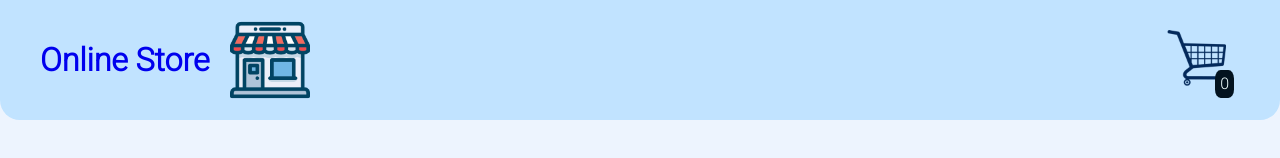
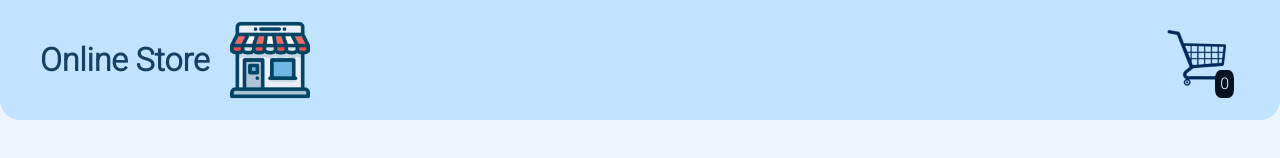
Before and after one commit to KEgorr/online-store, a website built with webpack: page src/index.html in a window 1280 px wide. Shown: the top 158 px of the page. Built offline with nearby package versions, Linux system fonts and the light colour scheme.

Commit message:
fix: change color for logo name

```diff
--- a/src/index.html
+++ b/src/index.html
@@ -12,7 +12,7 @@
       <div class="wrapper">
         <a class="logo" href="#">
           <div class="logo-img"></div>
-          <h1>Online Store</h1>
+          <h1 class="logo__name">Online Store</h1>
         </a>
         <div class="shopping-cart">
           <span class="shopping-cart__img"></span>
--- a/src/sass/components/_header.scss
+++ b/src/sass/components/_header.scss
@@ -25,6 +25,10 @@
   height: 80px;
 }
 
+.logo__name {
+  color: $color_logo;
+}
+
 .shopping-cart {
   position: relative;
 }
```
